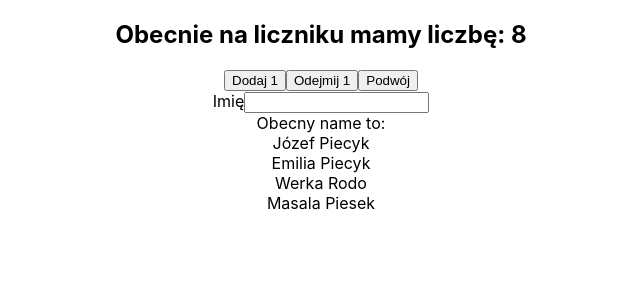
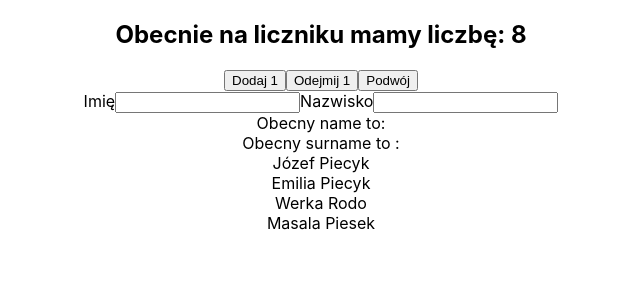
Before and after one commit to masives/taste-react, a React (Create React App) app: page / in a window 1280 px wide. Shown: the top 300 px of the page, without its empty margins (319-959 px from the left). Built offline with nearby package versions, Linux system fonts and the light colour scheme; the HTML template or start-up script is replaced by a standard one.

Commit message:
add surname

```diff
--- a/src/components/Searchbar.js
+++ b/src/components/Searchbar.js
@@ -1,15 +1,17 @@
 import React from 'react';
 
-// 13:20
-// 13:30
 class Searchbar extends React.Component {
   state = {
     name: '',
+    surname: '',
   };
 
   handleNameChange = (event) => {
-    console.log(event.target.value);
     this.setState({ name: event.target.value });
+  };
+
+  handleSurnameChange = (event) => {
+    this.setState({ surname: event.target.value });
   };
 
   render() {
@@ -19,7 +21,12 @@ class Searchbar extends React.Component {
           Imię
           <input type="text" value={this.state.name} onChange={this.handleNameChange} />
         </label>
+        <label>
+          Nazwisko
+          <input type="text" value={this.state.surname} onChange={this.handleSurnameChange} />
+        </label>
         <div>Obecny name to: {this.state.name}</div>
+        <div>Obecny surname to : {this.state.surname}</div>
       </div>
     );
   }
```
